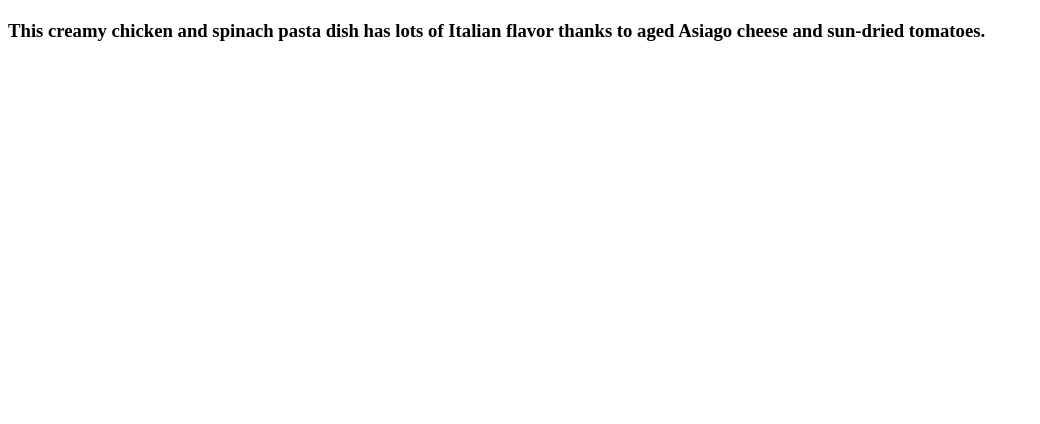
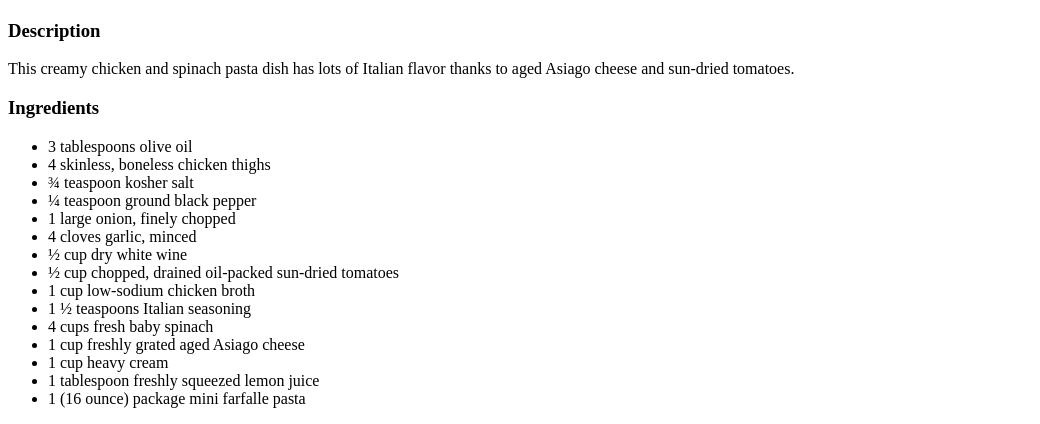
Before and after one commit to PencilknightZX/odin-recipes, a plain HTML site: page recipes/tuscan-ckn-pasta.html in a window 1280 px wide. Shown: the part 533-957 px from the top of the page, without its empty margins (0-1040 px from the left). Before the commit the page ends 800 px from the top, so only its background shows below. Drawn offline with Linux system fonts and the light colour scheme.

Commit message:
Added Description and Ingredient Section
to tuscan-ckn-pasta.html

```diff
--- a/recipes/tuscan-ckn-pasta.html
+++ b/recipes/tuscan-ckn-pasta.html
@@ -9,9 +9,28 @@
     <h1>Creamy Tuscan Chicken Pasta</h1>
     <img src="https://www.allrecipes.com/thmb/GkHaAaVKMqCbVgLEM-0srjrJ2HY=/750x0/filters:no_upscale():max_bytes(150000):strip_icc():format(webp)/8541316_Creamy-Tuscan-Chicken-Pasta_Kim_4x3-0a2f70aaef0f4da5952639880ad5b31e.jpg"
     alt="Tuscan Chicken Pasta Image" height="450" width="550">
-    <h3>This creamy chicken and spinach pasta dish has lots
+    <h3>Description</h3>
+    <p>This creamy chicken and spinach pasta dish has lots
         of Italian flavor thanks to aged Asiago cheese
-        and sun-dried tomatoes.
-    </h3>
+        and sun-dried tomatoes.</p>
+    <h3>Ingredients</h3>
+    <ul>
+        <li>3 tablespoons olive oil</li>
+        <li>4 skinless, boneless chicken thighs</li>
+        <li>¾ teaspoon kosher salt</li>
+        <li>¼ teaspoon ground black pepper</li>
+        <li>1 large onion, finely chopped</li>
+        <li>4 cloves garlic, minced</li>
+        <li>½ cup dry white wine</li>
+        <li>½ cup chopped, drained oil-packed sun-dried tomatoes</li>
+        <li>1 cup low-sodium chicken broth</li>
+        <li>1 ½ teaspoons Italian seasoning</li>
+        <li>4 cups fresh baby spinach</li>
+        <li>1 cup freshly grated aged Asiago cheese</li>
+        <li>1 cup heavy cream</li>
+        <li>1 tablespoon freshly squeezed lemon juice</li>
+        <li>1 (16 ounce) package mini farfalle pasta</li>
+    </ul>
+
 </body>
 </html>
```
